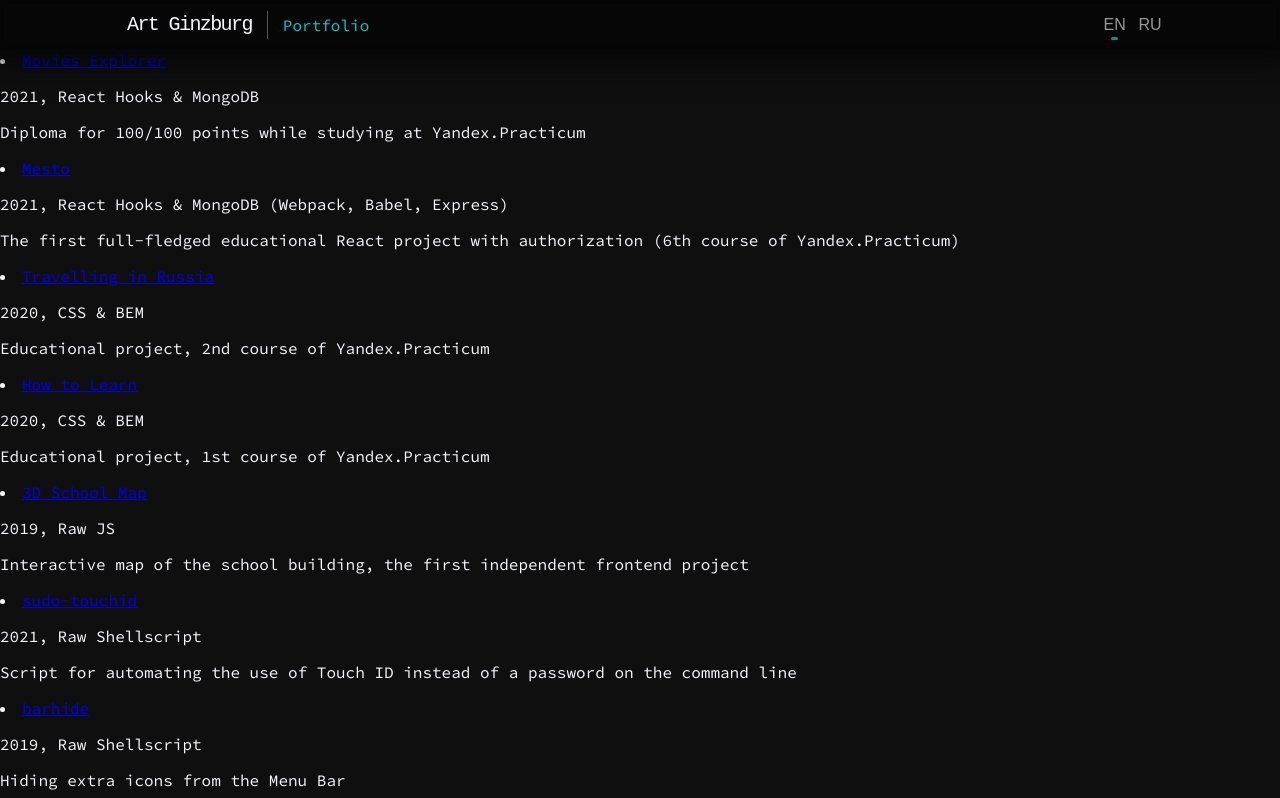
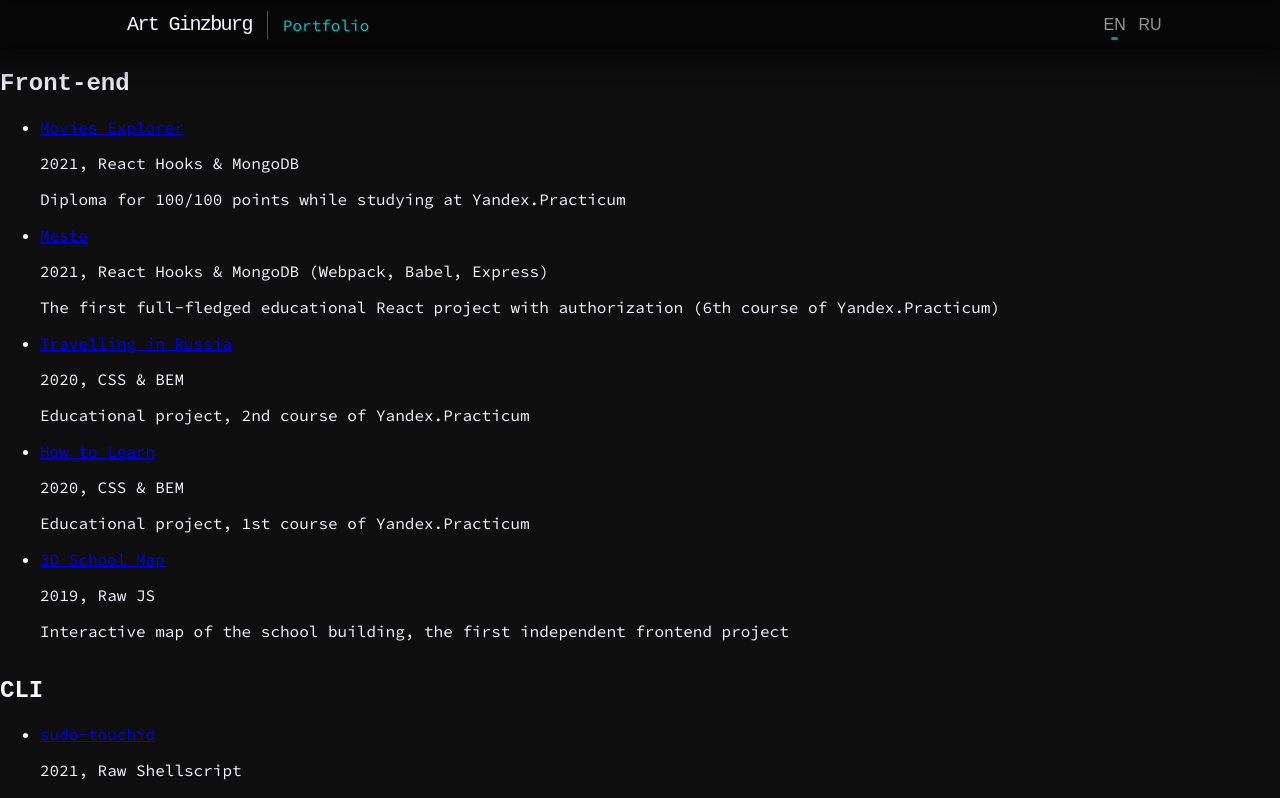
Before and after one commit to artginzburg/artginzburg.github.io, a React (Create React App) app: page /portfolio in a window 1280 px wide. Shown: the top 798 px of the page. Built offline with nearby package versions, Linux system fonts and the light colour scheme; a web font is replaced by a local one.

Commit message:
add portfolio grouping by category

```diff
--- a/src/components/Portfolio/Portfolio.jsx
+++ b/src/components/Portfolio/Portfolio.jsx
@@ -4,26 +4,40 @@ import { projects } from '../../data';
 
 import './Portfolio.scss';
 
+function splitIntoGroups(inputArray) {
+  return inputArray.reduce((resultArray, item) => {
+    const chunkIndex = item.category;
+
+    if (!resultArray[chunkIndex]) {
+      resultArray[chunkIndex] = [];
+    }
+
+    resultArray[chunkIndex].push(item);
+
+    return resultArray;
+  }, {});
+}
+
+const categories = splitIntoGroups(projects);
+
 export default function Portfolio() {
   const {
-    // localization,
+    localization,
     state: [lang],
   } = useLanguage();
 
-  // todo: group projects by category
-  // <article>
-  //   <h2 className="portfolio__subtitle">Category</h2>
-  //   <ul>
-  //     project1
-  //     project2
-  //   </ul>
-  // </article>
+  return (
+    <section className="portfolio">
+      {Object.keys(categories).map((category, categoryIndex) => {
+        const categoryProjects = categories[category];
 
         return (
-    <section className="portfolio">
-      {projects.map((project) => {
+          <article key={categoryIndex}>
+            <h2 className="portfolio__subtitle">{localization.portfolio[category]}</h2>
+            <ul>
+              {categoryProjects.map((project, projectIndex) => {
                 return (
-          <li>
+                  <li key={projectIndex}>
                     <a href={project.link} target="_blank" rel="noreferrer">
                       {project.title}
                     </a>
@@ -34,6 +48,10 @@ export default function Portfolio() {
                   </li>
                 );
               })}
+            </ul>
+          </article>
+        );
+      })}
     </section>
   );
 }
```
Lines whose indentation alone changed are shown as unchanged.
